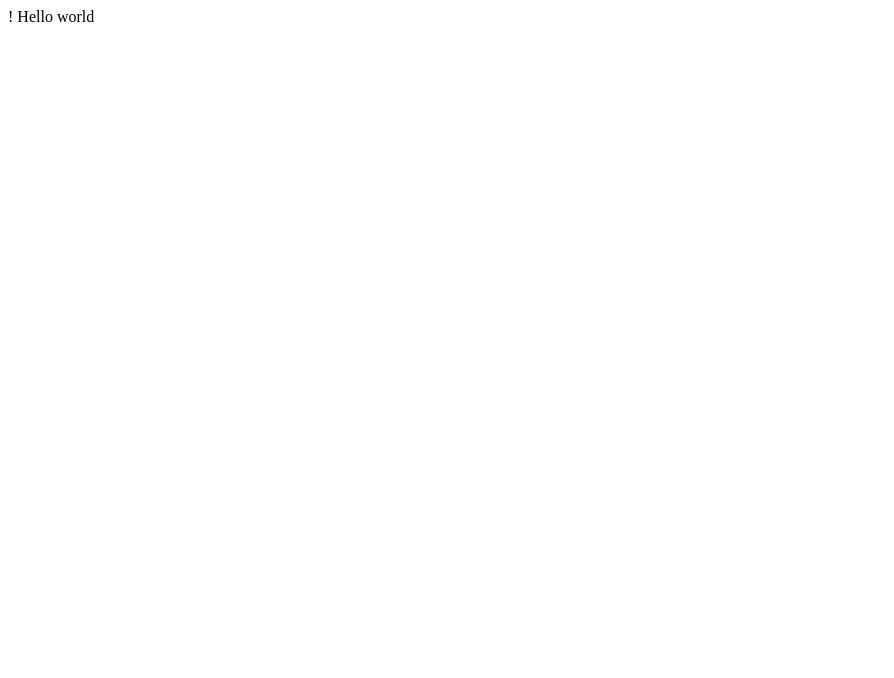
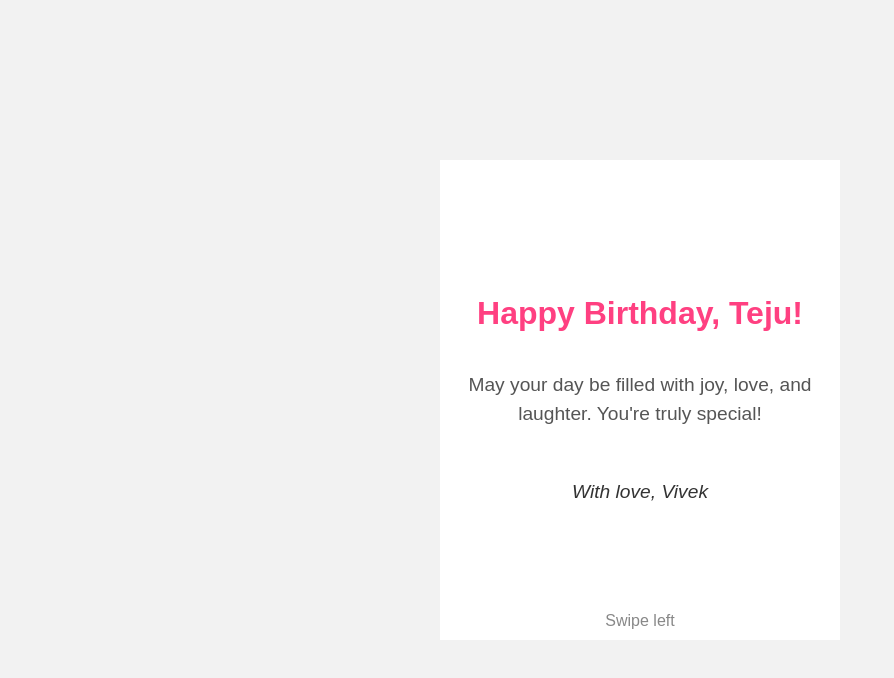
Before and after one commit to nameis-vivek434/birthday_wish, a plain HTML site: page Birthday/index.html in a window 1280 px wide. Shown: the whole page, without its empty margins (0-894 px from the left). Drawn offline with Linux system fonts and the light colour scheme.

Commit message:
Added first birthday cards

```diff
--- a/Birthday/index.html
+++ b/Birthday/index.html
@@ -1,11 +1,166 @@
-!<!doctype html>
+<!DOCTYPE html>
 <html lang="en">
 <head>
     <meta charset="UTF-8">
-    <meta name="viewport" content="width=device-width, initial-scale=1">
-    <title>Document</title>
+    <meta name="viewport" content="width=device-width, initial-scale=1.0">
+    <title>Happy Birthday Teju!</title>
+    <style>
+        body {
+            margin: 0;
+            padding: 0;
+            font-family: 'Arial', sans-serif;
+            background-color: #f2f2f2;
+            display: flex;
+            justify-content: center;
+            align-items: center;
+            height: 100vh;
+            overflow: hidden;
+        }
+
+        .carousel {
+            position: relative;
+            width: 80%;
+            max-width: 400px;
+            height: 60%;
+            perspective: 1000px;
+            overflow: hidden;
+            text-align: center;
+            display: flex;
+            justify-content: center;
+            align-items: center;
+        }
+
+        .card {
+            position: absolute;
+            width: 100%;
+            height: 100%;
+            max-width: 350px; /* Adjust max-width to ensure it doesn't overflow */
+            background-color: #fff;
+            border-radius: 15px;
+            box-shadow: 0 10px 20px rgba(0, 0, 0, 0.25);
+            text-align: center;
+            padding: 30px;
+            transition: transform 0.6s ease, opacity 0.6s ease;
+            backface-visibility: hidden;
+            opacity: 0;
+            transform: rotateY(180deg);
+            display: flex;
+            flex-direction: column;
+            justify-content: center;
+            align-items: center;
+        }
+
+        .card.active {
+            opacity: 1;
+            transform: rotateY(0deg);
+        }
+
+        .card h1 {
+            font-size: 2em;
+            color: #ff4081;
+            margin-bottom: 20px;
+        }
+
+        .card p {
+            font-size: 1.2em;
+            color: #555;
+            line-height: 1.5;
+        }
+
+        .card .signature {
+            margin-top: 30px;
+            font-style: italic;
+            color: #333;
+        }
+
+        .swipe-text {
+            position: absolute;
+            bottom: 10px;
+            left: 50%;
+            transform: translateX(-50%);
+            font-size: 1em;
+            color: #888;
+            opacity: 1;
+            transition: opacity 0.3s ease;
+        }
+    </style>
 </head>
 <body>
-<h>Hello world</h>
+<div class="carousel">
+    <div class="card active">
+        <h1>Happy Birthday, Teju!</h1>
+        <p>May your day be filled with joy, love, and laughter. You're truly special!</p>
+        <p class="signature">With love, Vivek</p>
+    </div>
+    <div class="card">
+        <h1>Cheers to You, Teju!</h1>
+        <p>Wishing you a day that’s as amazing as you are. May all your dreams come true!</p>
+        <p class="signature">With love, Vivek</p>
+    </div>
+    <div class="card">
+        <h1>To the Incredible Teju!</h1>
+        <p>Another year, another adventure. Let’s make it unforgettable!</p>
+        <p class="signature">With love, Vivek</p>
+    </div>
+    <div class="swipe-text" id="swipe-text">Swipe left</div>
+</div>
+
+<script>
+    let currentIndex = 0;
+    const cards = document.querySelectorAll('.card');
+    const swipeText = document.getElementById('swipe-text');
+
+    function showCard(index) {
+        cards.forEach((card, i) => {
+            card.classList.remove('active');
+            if (i === index) {
+                card.classList.add('active');
+            }
+        });
+
+        // Update swipe text based on the direction the user should swipe
+        if (currentIndex === cards.length - 1) {
+            swipeText.textContent = 'Swipe right';
+        } else if (currentIndex === 0) {
+            swipeText.textContent = 'Swipe left';
+        } else {
+            swipeText.textContent = 'Swipe left or right';
+        }
+        swipeText.classList.add('visible');
+    }
+
+    function handleSwipe(direction) {
+        if (direction === 'left' && currentIndex < cards.length - 1) {
+            currentIndex++;
+        } else if (direction === 'right' && currentIndex > 0) {
+            currentIndex--;
+        }
+        showCard(currentIndex);
+    }
+
+    let startX = 0;
+    let endX = 0;
+
+    document.querySelector('.carousel').addEventListener('touchstart', function(event) {
+        startX = event.touches[0].clientX;
+    });
+
+    document.querySelector('.carousel').addEventListener('touchmove', function(event) {
+        endX = event.touches[0].clientX;
+    });
+
+    document.querySelector('.carousel').addEventListener('touchend', function() {
+        if (startX > endX + 50) {
+            handleSwipe('left');
+        } else if (startX < endX - 50) {
+            handleSwipe('right');
+        }
+    });
+
+    // Show swipe text on load
+    document.addEventListener('DOMContentLoaded', function() {
+        swipeText.classList.add('visible');
+    });
+</script>
 </body>
 </html>
```
